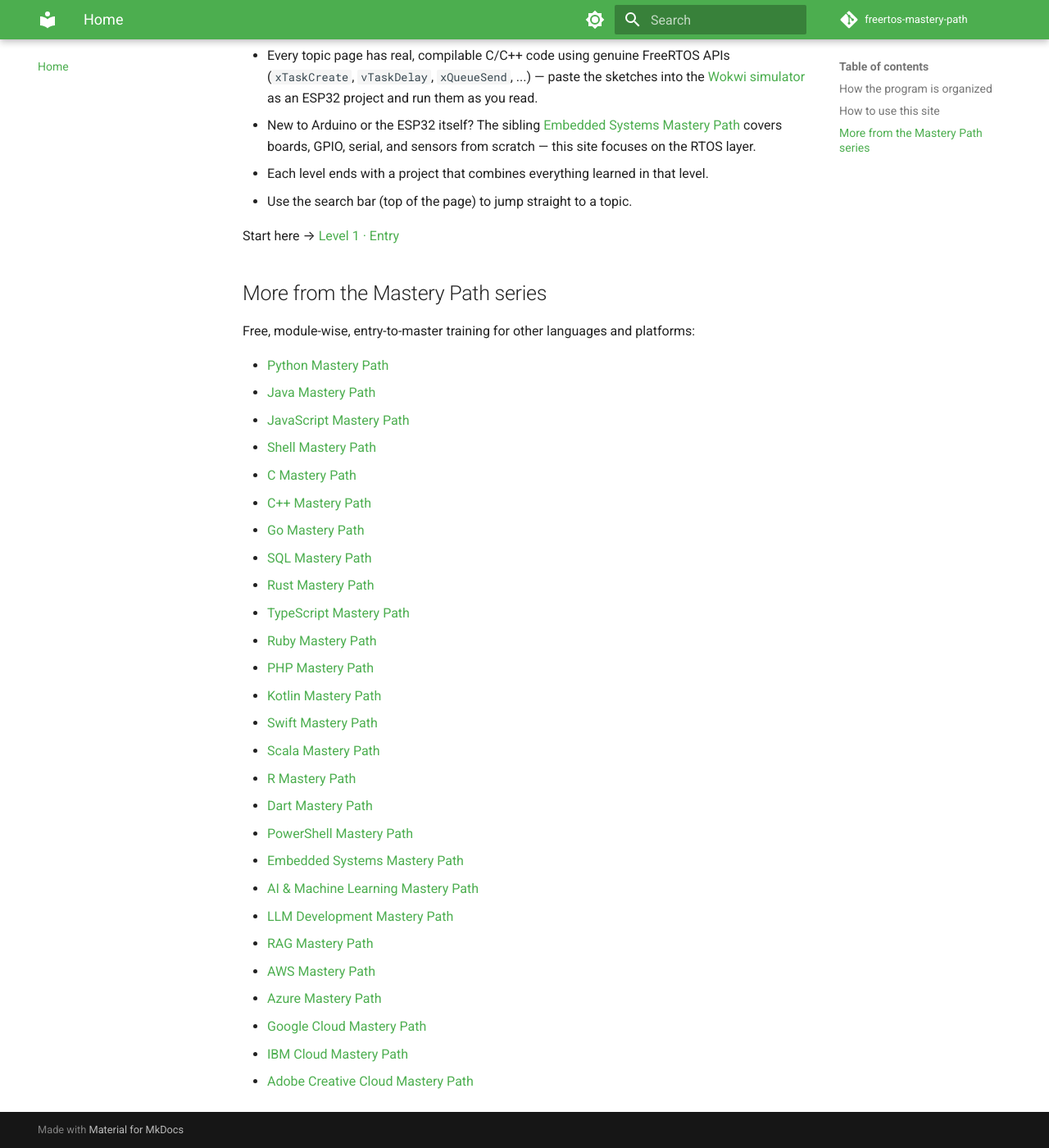
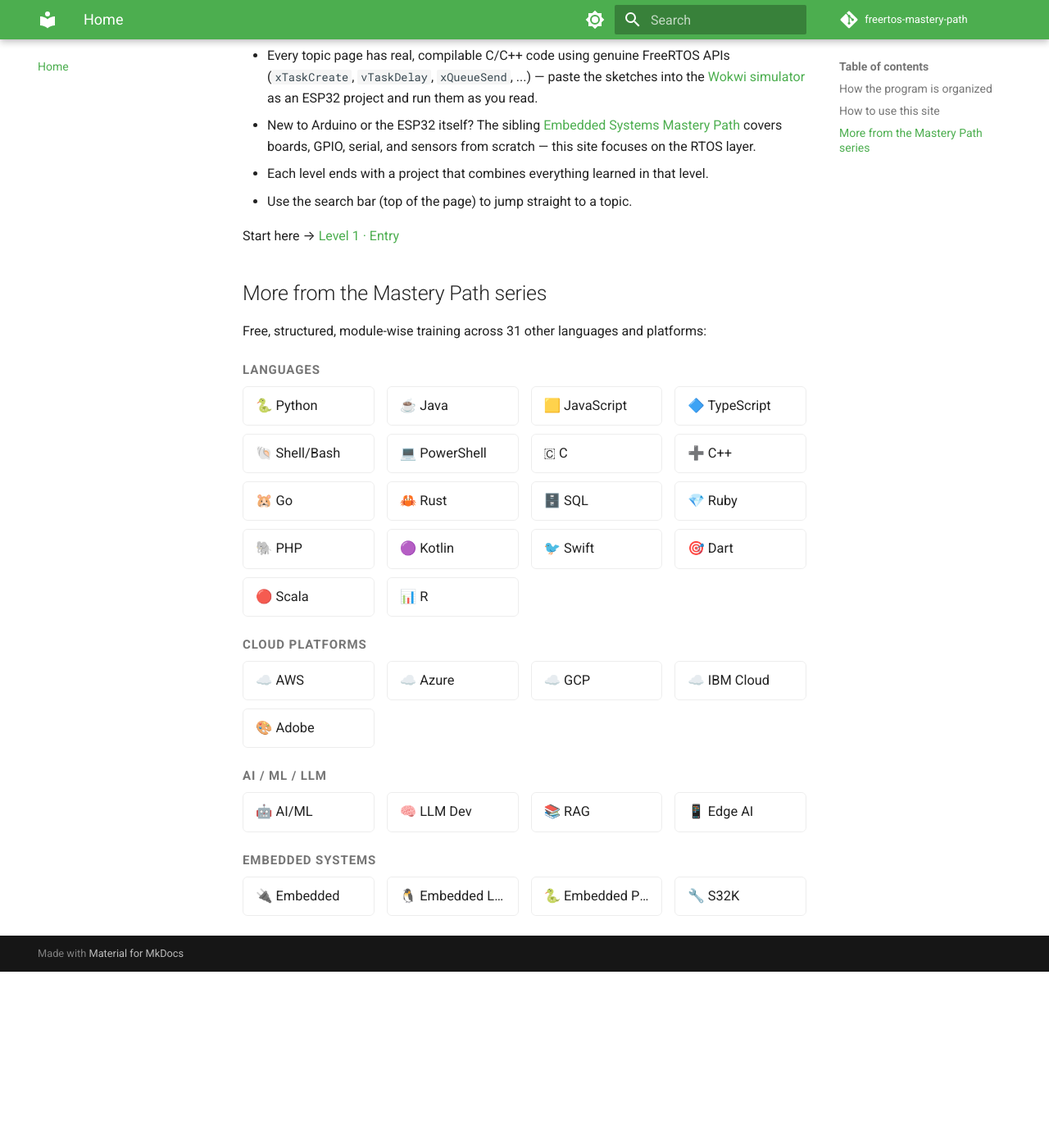
Before and after one commit to SIGILIPELLI/freertos-mastery-path, an MkDocs documentation site: the page built from docs/index.md, in a window 1280 px wide and 1400 px high, scrolled down 960 px. Shown: the whole window at 82% size. Built offline with MkDocs 1.6.1 and Material for MkDocs 9.7.7, drawn with Linux system fonts in a browser that asks for light colours; comment, search, counter and statistics services are not loaded; after the commit the page ends 2145 px from its top, so only the background shows below that.

Commit message:
Update cross-links: multi-column grid across all Mastery Path sites
Co-Authored-By: Claude Sonnet 5 <noreply@anthropic.com>

```diff
--- a/docs/index.md
+++ b/docs/index.md
@@ -42,32 +42,50 @@ Start here → [Level 1 · Entry](level-1/index.md)
 
 ## More from the Mastery Path series
 
-Free, module-wise, entry-to-master training for other languages and platforms:
+Free, structured, module-wise training across 31 other languages and platforms:
 
-- [Python Mastery Path](https://sigilipelli.github.io/python-mastery-path/)
-- [Java Mastery Path](https://sigilipelli.github.io/java-mastery-path/)
-- [JavaScript Mastery Path](https://sigilipelli.github.io/javascript-mastery-path/)
-- [Shell Mastery Path](https://sigilipelli.github.io/shell-mastery-path/)
-- [C Mastery Path](https://sigilipelli.github.io/c-mastery-path/)
-- [C++ Mastery Path](https://sigilipelli.github.io/cpp-mastery-path/)
-- [Go Mastery Path](https://sigilipelli.github.io/go-mastery-path/)
-- [SQL Mastery Path](https://sigilipelli.github.io/sql-mastery-path/)
-- [Rust Mastery Path](https://sigilipelli.github.io/rust-mastery-path/)
-- [TypeScript Mastery Path](https://sigilipelli.github.io/typescript-mastery-path/)
-- [Ruby Mastery Path](https://sigilipelli.github.io/ruby-mastery-path/)
-- [PHP Mastery Path](https://sigilipelli.github.io/php-mastery-path/)
-- [Kotlin Mastery Path](https://sigilipelli.github.io/kotlin-mastery-path/)
-- [Swift Mastery Path](https://sigilipelli.github.io/swift-mastery-path/)
-- [Scala Mastery Path](https://sigilipelli.github.io/scala-mastery-path/)
-- [R Mastery Path](https://sigilipelli.github.io/r-mastery-path/)
-- [Dart Mastery Path](https://sigilipelli.github.io/dart-mastery-path/)
-- [PowerShell Mastery Path](https://sigilipelli.github.io/powershell-mastery-path/)
-- [Embedded Systems Mastery Path](https://sigilipelli.github.io/embedded-mastery-path/)
-- [AI & Machine Learning Mastery Path](https://sigilipelli.github.io/ai-ml-mastery-path/)
-- [LLM Development Mastery Path](https://sigilipelli.github.io/llm-dev-mastery-path/)
-- [RAG Mastery Path](https://sigilipelli.github.io/rag-mastery-path/)
-- [AWS Mastery Path](https://sigilipelli.github.io/aws-mastery-path/)
-- [Azure Mastery Path](https://sigilipelli.github.io/azure-mastery-path/)
-- [Google Cloud Mastery Path](https://sigilipelli.github.io/gcp-mastery-path/)
-- [IBM Cloud Mastery Path](https://sigilipelli.github.io/ibm-cloud-mastery-path/)
-- [Adobe Creative Cloud Mastery Path](https://sigilipelli.github.io/adobe-mastery-path/)
+<div class="mastery-grid-wrap">
+<p class="mastery-grid-category">Languages</p>
+<div class="mastery-grid">
+  <a href="https://sigilipelli.github.io/python-mastery-path/">🐍 Python</a>
+  <a href="https://sigilipelli.github.io/java-mastery-path/">☕ Java</a>
+  <a href="https://sigilipelli.github.io/javascript-mastery-path/">🟨 JavaScript</a>
+  <a href="https://sigilipelli.github.io/typescript-mastery-path/">🔷 TypeScript</a>
+  <a href="https://sigilipelli.github.io/shell-mastery-path/">🐚 Shell/Bash</a>
+  <a href="https://sigilipelli.github.io/powershell-mastery-path/">💻 PowerShell</a>
+  <a href="https://sigilipelli.github.io/c-mastery-path/">🇨 C</a>
+  <a href="https://sigilipelli.github.io/cpp-mastery-path/">➕ C++</a>
+  <a href="https://sigilipelli.github.io/go-mastery-path/">🐹 Go</a>
+  <a href="https://sigilipelli.github.io/rust-mastery-path/">🦀 Rust</a>
+  <a href="https://sigilipelli.github.io/sql-mastery-path/">🗄️ SQL</a>
+  <a href="https://sigilipelli.github.io/ruby-mastery-path/">💎 Ruby</a>
+  <a href="https://sigilipelli.github.io/php-mastery-path/">🐘 PHP</a>
+  <a href="https://sigilipelli.github.io/kotlin-mastery-path/">🟣 Kotlin</a>
+  <a href="https://sigilipelli.github.io/swift-mastery-path/">🐦 Swift</a>
+  <a href="https://sigilipelli.github.io/dart-mastery-path/">🎯 Dart</a>
+  <a href="https://sigilipelli.github.io/scala-mastery-path/">🔴 Scala</a>
+  <a href="https://sigilipelli.github.io/r-mastery-path/">📊 R</a>
+</div>
+<p class="mastery-grid-category">Cloud Platforms</p>
+<div class="mastery-grid">
+  <a href="https://sigilipelli.github.io/aws-mastery-path/">☁️ AWS</a>
+  <a href="https://sigilipelli.github.io/azure-mastery-path/">☁️ Azure</a>
+  <a href="https://sigilipelli.github.io/gcp-mastery-path/">☁️ GCP</a>
+  <a href="https://sigilipelli.github.io/ibm-cloud-mastery-path/">☁️ IBM Cloud</a>
+  <a href="https://sigilipelli.github.io/adobe-mastery-path/">🎨 Adobe</a>
+</div>
+<p class="mastery-grid-category">AI / ML / LLM</p>
+<div class="mastery-grid">
+  <a href="https://sigilipelli.github.io/ai-ml-mastery-path/">🤖 AI/ML</a>
+  <a href="https://sigilipelli.github.io/llm-dev-mastery-path/">🧠 LLM Dev</a>
+  <a href="https://sigilipelli.github.io/rag-mastery-path/">📚 RAG</a>
+  <a href="https://sigilipelli.github.io/edge-ai-mastery-path/">📱 Edge AI</a>
+</div>
+<p class="mastery-grid-category">Embedded Systems</p>
+<div class="mastery-grid">
+  <a href="https://sigilipelli.github.io/embedded-mastery-path/">🔌 Embedded</a>
+  <a href="https://sigilipelli.github.io/embedded-linux-mastery-path/">🐧 Embedded Linux</a>
+  <a href="https://sigilipelli.github.io/embedded-python-mastery-path/">🐍 Embedded Python</a>
+  <a href="https://sigilipelli.github.io/s32k-mastery-path/">🔧 S32K</a>
+</div>
+</div>
--- a/docs/stylesheets/extra.css
+++ b/docs/stylesheets/extra.css
@@ -11,3 +11,40 @@
   background: var(--md-primary-fg-color);
   color: var(--md-primary-bg-color);
 }
+
+/* mastery-grid cross-link styles */
+.mastery-grid-category {
+  font-weight: 600;
+  margin-top: 1.1rem;
+  margin-bottom: 0.4rem;
+  font-size: 0.75rem;
+  text-transform: uppercase;
+  letter-spacing: 0.06em;
+  color: var(--md-default-fg-color--light);
+}
+
+.mastery-grid {
+  display: grid;
+  grid-template-columns: repeat(auto-fill, minmax(160px, 1fr));
+  gap: 0.5rem 0.75rem;
+  margin: 0 0 1rem;
+}
+
+.mastery-grid a {
+  display: block;
+  padding: 0.5rem 0.75rem;
+  border: 1px solid var(--md-default-fg-color--lightest);
+  border-radius: 0.3rem;
+  text-decoration: none !important;
+  color: var(--md-default-fg-color) !important;
+  font-size: 0.82rem;
+  white-space: nowrap;
+  overflow: hidden;
+  text-overflow: ellipsis;
+  transition: background-color 0.15s ease, border-color 0.15s ease;
+}
+
+.mastery-grid a:hover {
+  background-color: var(--md-accent-fg-color--transparent);
+  border-color: var(--md-accent-fg-color);
+}
```
